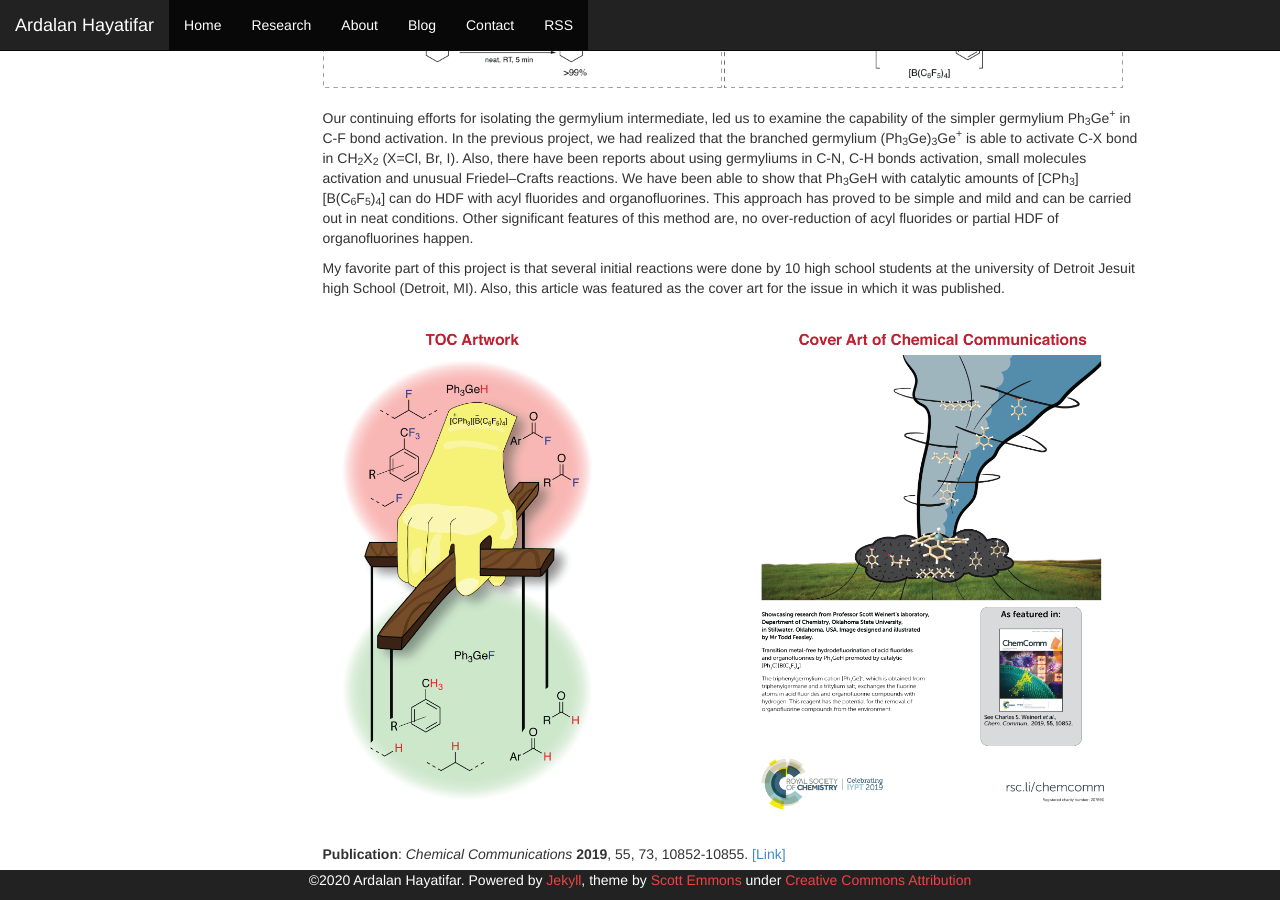
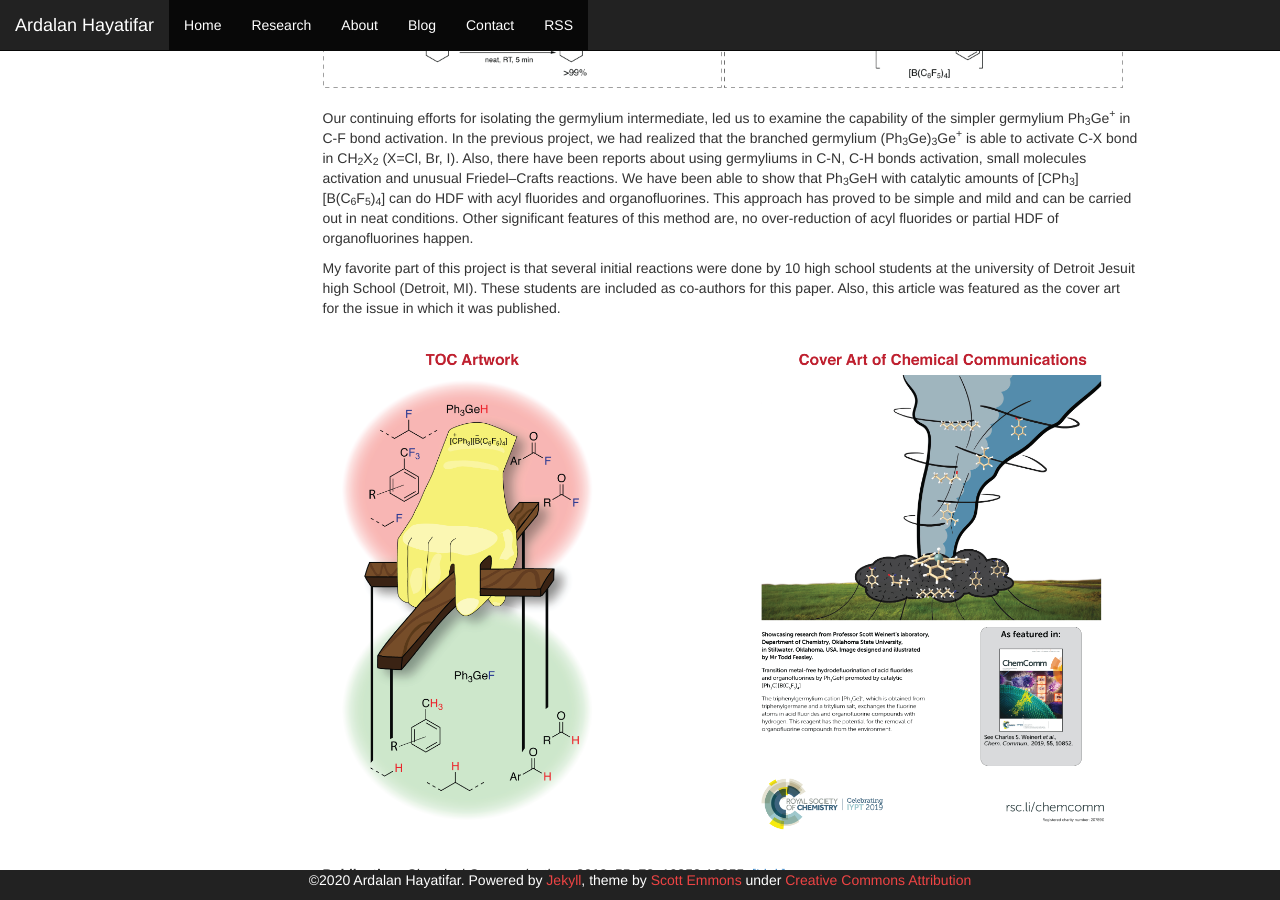
Before and after one commit to Ardalanhayatifar/ardalanhayatifar.github.io, a Jekyll site: the page built from research.html, in a window 1280 px wide and 900 px high, scrolled down 1663 px. Built offline with Jekyll 4.4.1, drawn with Linux system fonts in a browser that asks for light colours.

Commit message:
research summary2 completed

```diff
--- a/research.html
+++ b/research.html
@@ -40,7 +40,8 @@ acyl fluorides and organofluorines. This approach has proved to be simple and mi
 features of this method are, no over-reduction of acyl fluorides or partial HDF of organofluorines happen.
 </p>
 <p <align=”justify”> My favorite part of this project is that several initial reactions were done by 10 high school students at the university of Detroit Jesuit high School (Detroit, MI).
-Also, this article was featured as the cover art for the issue in which it was published.
+These students are included as co-authors for this paper. Also, this article was featured as the cover art for the issue
+in which it was published.
 </p>
 <br />
 <img src="images/hdfcover.png" width="800px">
```
